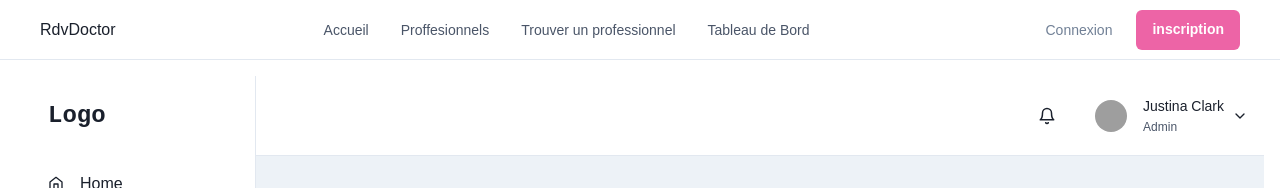
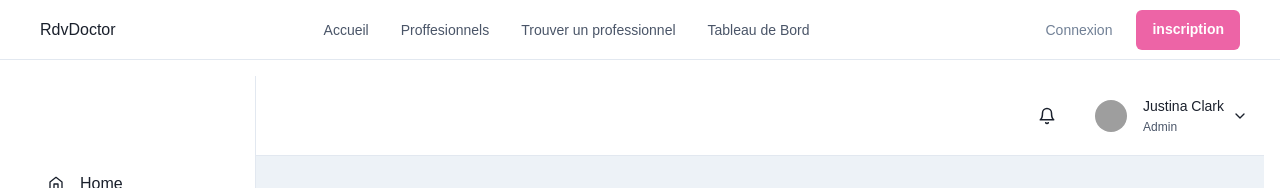
Before and after one commit to tiger-githubb/rdvdoctor, a React (Create React App) app: page /dashboard in a window 1280 px wide. Shown: the top 188 px of the page. Built offline with nearby package versions, Linux system fonts and the light colour scheme; grey boxes are pictures that could not be loaded.

Commit message:
sidebar add

```diff
--- a/src/pages/Dashboard/DashboardComponents/SidebarWithHeader.tsx
+++ b/src/pages/Dashboard/DashboardComponents/SidebarWithHeader.tsx
@@ -72,9 +72,6 @@ const SidebarContent = ({ onClose, ...rest }: SidebarProps) => {
       h="full"
       {...rest}>
       <Flex h="20" alignItems="center" mx="8" justifyContent="space-between">
-        <Text fontSize="2xl" fontFamily="monospace" fontWeight="bold">
-          Logo
-        </Text>
         <CloseButton display={{ base: 'flex', md: 'none' }} onClick={onClose} />
       </Flex>
       {LinkItems.map((link) => (
```
